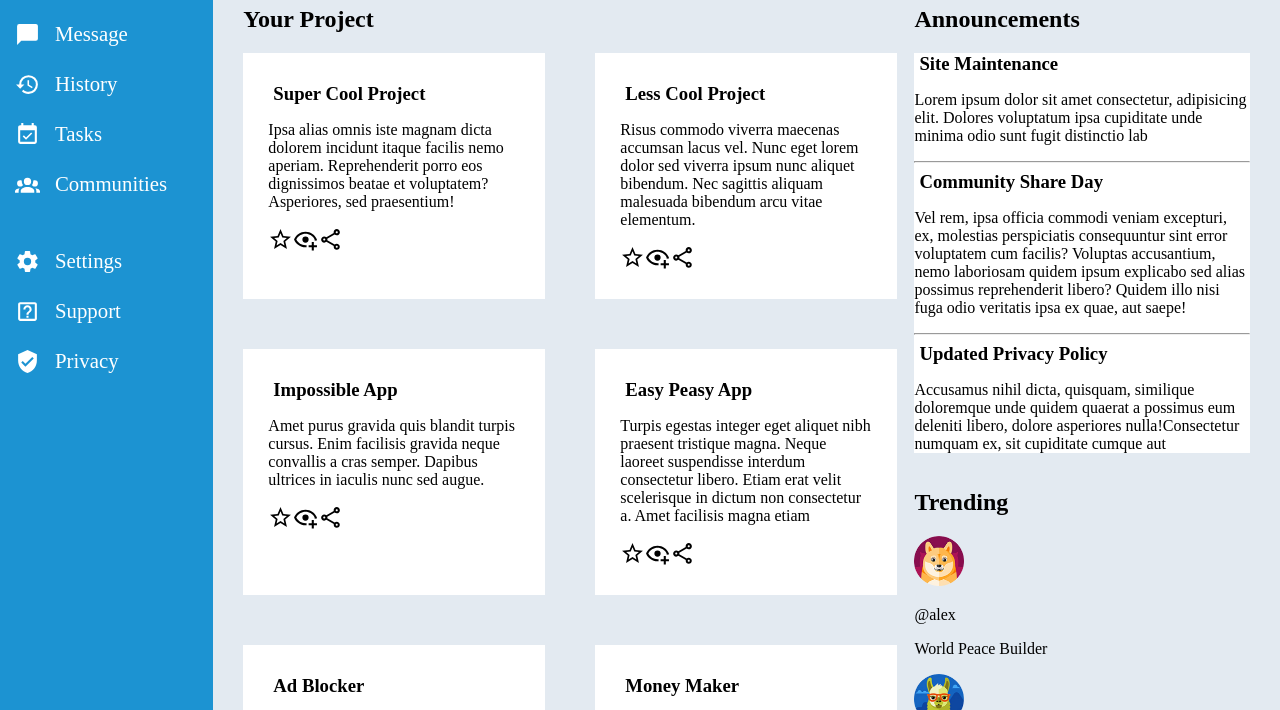
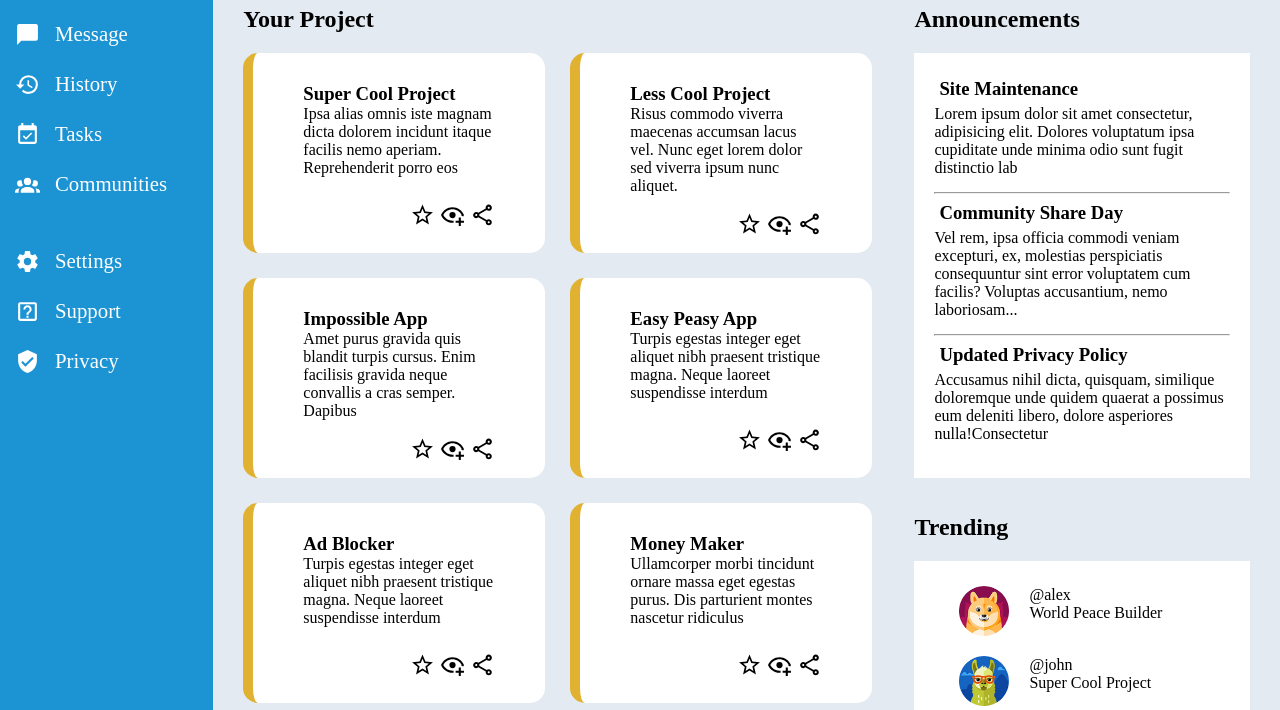
Before and after one commit to Lune3/Admin-DashBoard, a plain HTML site: page index.html in a window 1280 px wide. Shown: the part 189-899 px from the top of the page. Drawn offline with Linux system fonts and the light colour scheme.

Commit message:
styling post section

```diff
--- a/index.html
+++ b/index.html
@@ -87,33 +87,33 @@
                 <ul>
                     <li>
                         <h3>Super Cool Project</h3>
-                        <p>Ipsa alias omnis iste magnam dicta dolorem incidunt itaque facilis nemo aperiam. Reprehenderit porro eos dignissimos beatae et voluptatem? Asperiores, sed praesentium!</p>
-                        <img src="iconsAndImages/star-outline.svg" alt="Favorite"><img src="iconsAndImages/eye-plus-outline.svg" alt="view post"><img src="iconsAndImages/share-variant-outline.svg" alt="share post">
+                        <p>Ipsa alias omnis iste magnam dicta dolorem incidunt itaque facilis nemo aperiam. Reprehenderit porro eos</p>
+                        <div><img src="iconsAndImages/star-outline.svg" alt="Favorite"><img src="iconsAndImages/eye-plus-outline.svg" alt="view post"><img src="iconsAndImages/share-variant-outline.svg" alt="share post"></div>
                     </li>
                     <li>
                         <h3>Less Cool Project</h3>
-                        <p>Risus commodo viverra maecenas accumsan lacus vel. Nunc eget lorem dolor sed viverra ipsum nunc aliquet bibendum. Nec sagittis aliquam malesuada bibendum arcu vitae elementum.</p>
-                        <img src="iconsAndImages/star-outline.svg" alt="Favorite"><img src="iconsAndImages/eye-plus-outline.svg" alt="view post"><img src="iconsAndImages/share-variant-outline.svg" alt="share post">
+                        <p>Risus commodo viverra maecenas accumsan lacus vel. Nunc eget lorem dolor sed viverra ipsum nunc aliquet.</p>
+                        <div><img src="iconsAndImages/star-outline.svg" alt="Favorite"><img src="iconsAndImages/eye-plus-outline.svg" alt="view post"><img src="iconsAndImages/share-variant-outline.svg" alt="share post"></div>
                     </li>
                     <li>
                         <h3>Impossible App</h3>
-                        <p>Amet purus gravida quis blandit turpis cursus. Enim facilisis gravida neque convallis a cras semper. Dapibus ultrices in iaculis nunc sed augue.</p>
-                        <img src="iconsAndImages/star-outline.svg" alt="Favorite"><img src="iconsAndImages/eye-plus-outline.svg" alt="view post"><img src="iconsAndImages/share-variant-outline.svg" alt="share post">
+                        <p>Amet purus gravida quis blandit turpis cursus. Enim facilisis gravida neque convallis a cras semper. Dapibus</p>
+                        <div><img src="iconsAndImages/star-outline.svg" alt="Favorite"><img src="iconsAndImages/eye-plus-outline.svg" alt="view post"><img src="iconsAndImages/share-variant-outline.svg" alt="share post"></div>
                     </li>
                     <li>
                         <h3>Easy Peasy App</h3>
-                        <p>Turpis egestas integer eget aliquet nibh praesent tristique magna. Neque laoreet suspendisse interdum consectetur libero. Etiam erat velit scelerisque in dictum non consectetur a. Amet facilisis magna etiam</p>
-                        <img src="iconsAndImages/star-outline.svg" alt="Favorite"><img src="iconsAndImages/eye-plus-outline.svg" alt="view post"><img src="iconsAndImages/share-variant-outline.svg" alt="share post">
+                        <p>Turpis egestas integer eget aliquet nibh praesent tristique magna. Neque laoreet suspendisse interdum</p>
+                        <div><img src="iconsAndImages/star-outline.svg" alt="Favorite"><img src="iconsAndImages/eye-plus-outline.svg" alt="view post"><img src="iconsAndImages/share-variant-outline.svg" alt="share post"></div>
                     </li>
                     <li>
                         <h3>Ad Blocker</h3>
-                        <p>Turpis egestas integer eget aliquet nibh praesent tristique magna. Neque laoreet suspendisse interdum consectetur libero. Etiam erat velit scelerisque in dictum non consectetur a.</p>
-                        <img src="iconsAndImages/star-outline.svg" alt="Favorite"><img src="iconsAndImages/eye-plus-outline.svg" alt="view post"><img src="iconsAndImages/share-variant-outline.svg" alt="share post">
+                        <p>Turpis egestas integer eget aliquet nibh praesent tristique magna. Neque laoreet suspendisse interdum</p>
+                        <div><img src="iconsAndImages/star-outline.svg" alt="Favorite"><img src="iconsAndImages/eye-plus-outline.svg" alt="view post"><img src="iconsAndImages/share-variant-outline.svg" alt="share post"></div>
                     </li>
                     <li>
                         <h3>Money Maker</h3>
-                        <p>Ullamcorper morbi tincidunt ornare massa eget egestas purus. Dis parturient montes nascetur ridiculus. Euismod quis viverra nibh cras pulvinar mattis. Mattis rhoncus urna neque viverra justo nec. Morbi leo urna</p>
-                        <img src="iconsAndImages/star-outline.svg" alt="Favorite"><img src="iconsAndImages/eye-plus-outline.svg" alt="view post"><img src="iconsAndImages/share-variant-outline.svg" alt="share post">
+                        <p>Ullamcorper morbi tincidunt ornare massa eget egestas purus. Dis parturient montes nascetur ridiculus</p>
+                        <div><img src="iconsAndImages/star-outline.svg" alt="Favorite"><img src="iconsAndImages/eye-plus-outline.svg" alt="view post"><img src="iconsAndImages/share-variant-outline.svg" alt="share post"></div>
                     </li>
                 </ul>
             </div>
@@ -128,40 +128,48 @@
                         <hr>
                         <li>
                             <h3>Community Share Day</h3>
-                            <p>Vel rem, ipsa officia commodi veniam excepturi, ex, molestias perspiciatis consequuntur sint error voluptatem cum facilis? Voluptas accusantium, nemo laboriosam quidem ipsum explicabo sed alias possimus reprehenderit libero? Quidem illo nisi fuga odio veritatis ipsa ex quae, aut saepe!
+                            <p>Vel rem, ipsa officia commodi veniam excepturi, ex, molestias perspiciatis consequuntur sint error voluptatem cum facilis? Voluptas accusantium, nemo laboriosam...
                             </p>
                         </li>
                         <hr>
                         <li>
                             <h3>Updated Privacy Policy</h3>
-                            <p>Accusamus nihil dicta, quisquam, similique doloremque unde quidem quaerat a possimus eum deleniti libero, dolore asperiores nulla!Consectetur numquam ex, sit cupiditate cumque aut</p>
+                            <p>Accusamus nihil dicta, quisquam, similique doloremque unde quidem quaerat a possimus eum deleniti libero, dolore asperiores nulla!Consectetur</p>
                         </li>
                     </ul>
                 </div>
             </div>
-            <div class="Trending tab">
+            <div class="trendingTab">
                 <h2>Trending</h2>
                 <div>
                     <ul>
                         <li>
                             <img src="iconsAndImages/Screenshot_2024-01-30_16-41-51.png" alt="">
+                            <div>
                                 <p>@alex</p>
                                 <p>World Peace Builder</p>
+                            </div>
                         </li>
                         <li>
                             <img src="iconsAndImages/Screenshot_2024-01-30_17-25-13.png" alt="">
+                            <div>
                                 <p>@john</p>
                                 <p>Super Cool Project</p>
+                            </div>
                         </li>
                         <li>
                             <img src="iconsAndImages/Screenshot_2024-01-30_17-26-29.png" alt="">
+                            <div>
                                 <p>@kevin</p>
                                 <p>Life Changing App</p>
+                            </div>
                         </li>
                         <li>
                             <img src="iconsAndImages/Screenshot_2024-01-30_17-27-16.png" alt="">
+                            <div>
                                 <p>@ben</p>
                                 <p>No Traffic Maker</p>
+                            </div>
                         </li>
                     </ul>
                 </div>
--- a/styleSheet.css
+++ b/styleSheet.css
@@ -194,15 +194,65 @@ section{
 .newPost ul{
     display: grid;
     grid-template-columns: repeat(auto-fit,minmax(75px,45%));
-    gap: 50px;
+    gap: 25px;
 }
 
 .newPost li{
+    box-sizing: border-box;
     background-color: white;
-    padding: 25px;
+    padding: 30px 50px 0;
+    border-radius: 15px;
+    height: 200px;
+    display: flex;
+    flex-direction: column;
+    border-left: 10px var(--forth-color) solid;
+}
+
+.newPost li div{
+    align-self: flex-end;
+    display: flex;
+    flex: 1;
+    gap: 5px;
+
+}
+
+.newPost li h3,.newPost li p{
+    margin: 0;
 }
 
 .announcementsTab ul{
     background-color: white;
+    padding: 20px;
+}
 
+.announcementsTab ul li{
+    box-sizing: border-box;
 }
+
+.announcementsTab p{
+    margin: 0;
+    margin-bottom: 15px;
+}
+
+.trendingTab ul{
+    background-color: white;
+    display: flex;
+    flex-direction: column;
+    gap: 20px;
+    padding: 25px;
+}
+
+.trendingTab li{
+    box-sizing: border-box;
+    display: flex;
+    gap: 20px;
+    margin-left: 20px;
+}
+
+.trendingTab li p{
+    margin: 0;
+}
+
+.trendingTab li img{
+    align-self: center;
+}
```
Lines whose indentation alone changed are shown as unchanged.
